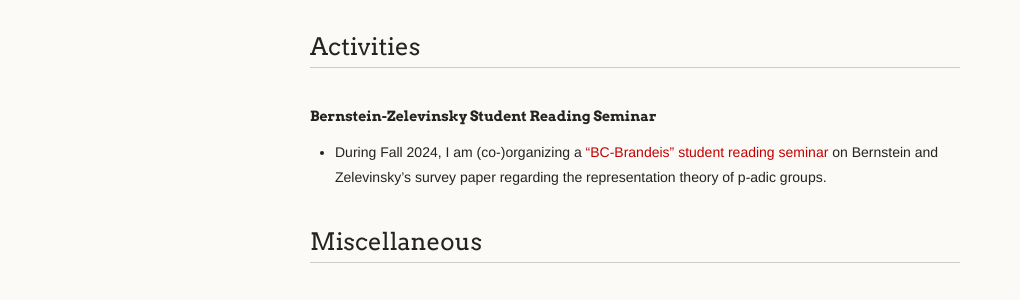
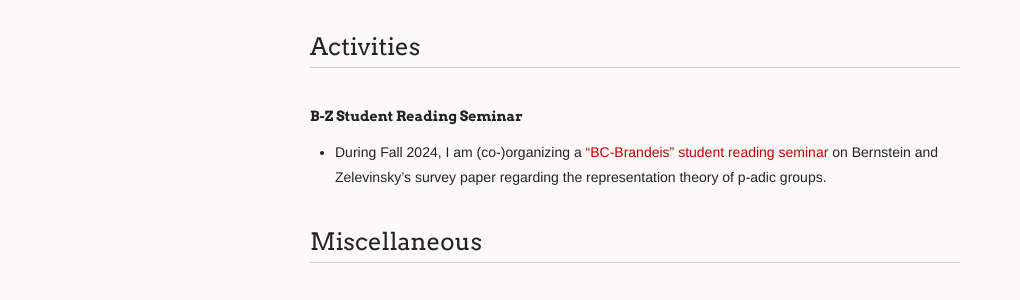
Before and after one commit to axhou/axhou.github.io, a Jekyll site: the page built from index.md, in a window 1280 px wide and 1098 px high. Shown: the part 444-744 px from the top of the window, without its empty margins (0-1020 px from the left). Built offline with Jekyll 4.4.1, drawn with Linux system fonts in a browser that asks for light colours; our own code applies the rules of GitHub Pages for plain Markdown files.

Commit message:
Update index.md

```diff
--- a/index.md
+++ b/index.md
@@ -19,7 +19,7 @@ I am a Ph.D. student in mathematics at Brandeis University, currently studying a
 
 ## Activities
 
-#### Bernstein-Zelevinsky Student Reading Seminar
+#### B-Z Student Reading Seminar
 - During Fall 2024, I am (co-)organizing a ["BC-Brandeis" student reading seminar](./bzf2024.html) on Bernstein and Zelevinsky's survey paper regarding the representation theory of p-adic groups.
 
 ## Miscellaneous
```
